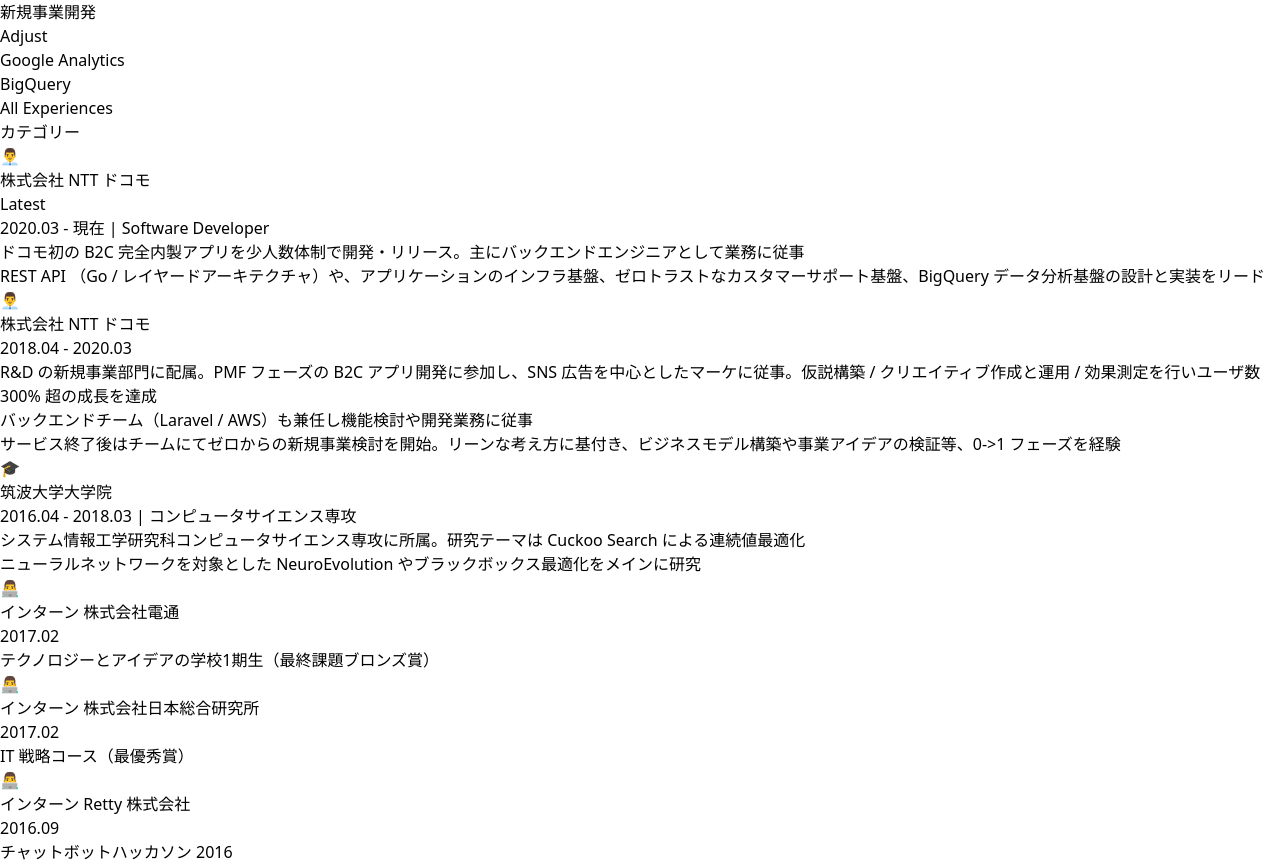
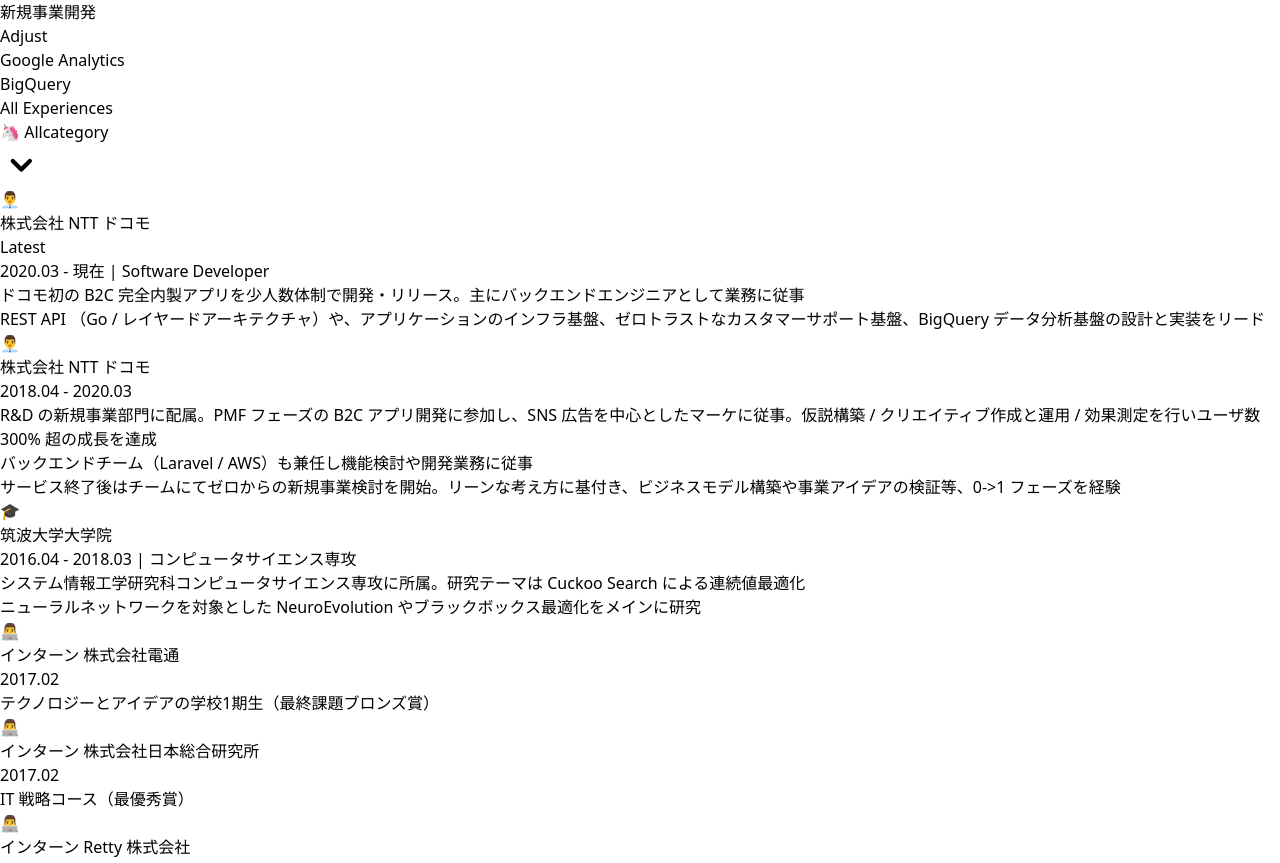
Before and after one commit to kawamou/kawamou.github.io, a Next.js app: page /cv in a window 1280 px wide. Shown: the part 3266-4129 px from the top of the page. Built offline with nearby package versions, Linux system fonts and the light colour scheme; what @material-tailwind/react would draw is missing.

Commit message:
カテゴリをHooksで管理可能にした

```diff
--- a/src/components/experiences.tsx
+++ b/src/components/experiences.tsx
@@ -135,16 +135,39 @@ export const Experiences = () => {
       ],
     },
   ])
+  const [selection, setSelection] = useState<Category>('🦄')
   return (
     <Card className='p-6 shadow-sm'>
       <Typography className='text-xl font-bold mb-4 text-blue-gray-900'>All Experiences</Typography>
       <div className='mb-5'>
-        <Select label='カテゴリー' className=''>
-          <Option>Industry Experience</Option>
-          <Option>Education</Option>
+        <Select
+          value={selection}
+          onChange={(value) => {
+            setSelection(value as Category)
+          }}
+          variant='standard'
+          size='md'
+          color='gray'
+          label='category'
+          className='text-sm'
+        >
+          <Option value='🦄' className='text-sm'>
+            🦄 All
+          </Option>
+          <Option value='👨‍💼' className='text-sm'>
+            👨‍💼 Industry Experience
+          </Option>
+          <Option value='🎓' className='text-sm'>
+            🎓 Education
+          </Option>
+          <Option value='👨‍💻' className='text-sm'>
+            👨‍💻 Others
+          </Option>
         </Select>
       </div>
       {experiences.map((experience, i) => {
+        if (selection === '🦄') {
+        } else if (experience.category !== selection) return
         return (
           <div
             key={i}
```
